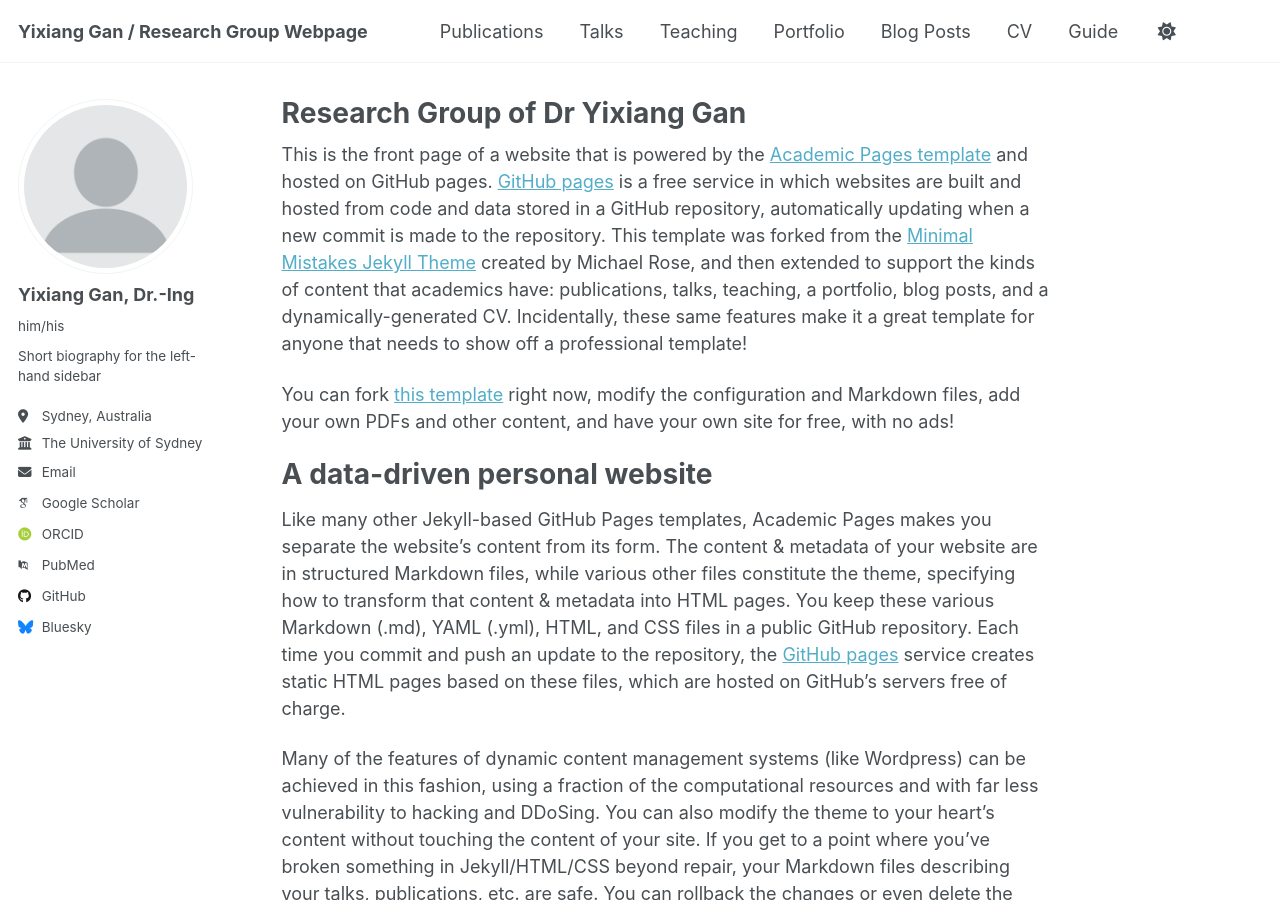
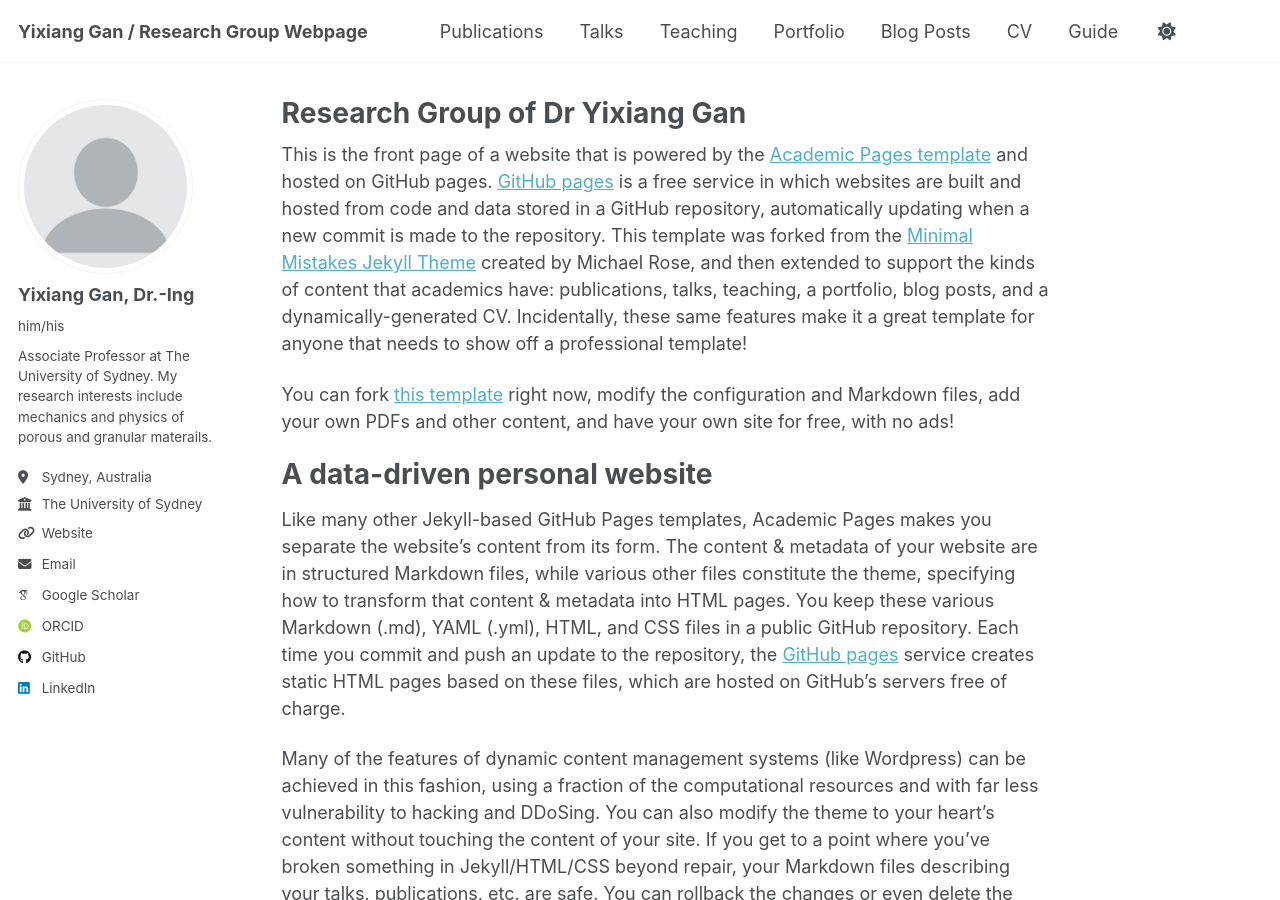
Before and after one commit to ganyx/site, a Jekyll site: the page built from _pages/about.md, in a window 1280 px wide and 900 px high. Built offline with Jekyll 4.4.1, drawn with Linux system fonts in a browser that asks for light colours; some web fonts are replaced; a script that is not in the unit is left out.

Commit message:
Update author bio and contact information in config

```diff
--- a/_config.yml
+++ b/_config.yml
@@ -25,21 +25,21 @@ author:
   avatar           : "profile.png"
   name             : "Yixiang Gan, Dr.-Ing"
   pronouns         : "him/his" # example: "she/her"
-  bio              : "Short biography for the left-hand sidebar"
+  bio              : "Associate Professor at The University of Sydney. My research interests include mechanics and physics of porous and granular materails."
   location         : "Sydney, Australia"
   employer         : "The University of Sydney"
-  uri              : # URL
-  email            : "none@example.org"
+  uri              : "https://www.sydney.edu.au/engineering/about/our-people/academic-staff/yixiang-gan.html" # URL
+  email            : "yixiang.gan@sydney.edu.au"
 
   # Academic websites
   academia         : # URL
   arxiv            : # URL - Update with the correct link to your profile
-  googlescholar    : "https://scholar.google.com/citations?user=PS_CX0AAAAAJ"
+  googlescholar    : "https://scholar.google.com.au/citations?hl=en&user=NIDc6TQAAAAJ"
   inspire-hep      : # URL
   impactstory      : # URL
-  orcid            : "http://orcid.org/yourorcidurl"
+  orcid            : "https://orcid.org/0000-0002-9621-0277"
   semantic         : # URL
-  pubmed           : "https://www.ncbi.nlm.nih.gov/pubmed/?term=john+snow"
+  pubmed           : # URL
   researchgate     : # URL
   scopus           : # URL
 
@@ -53,7 +53,7 @@ author:
 
   # Social media
   artstation       : # Username
-  bluesky          : "bsky.app" # Replace this with you Bluesky username
+  bluesky          : # Replace this with you Bluesky username
   facebook         : # Username
   flickr           : # Username
   foursquare       : # Username
@@ -62,7 +62,7 @@ author:
   keybase          : # Username
   instagram        : # Username
   lastfm           : # Username
-  linkedin         : # Username
+  linkedin         : "drgan" # Username
   mastodon         : # URL
   medium           : # URL
   pinterest        : # Username
```
